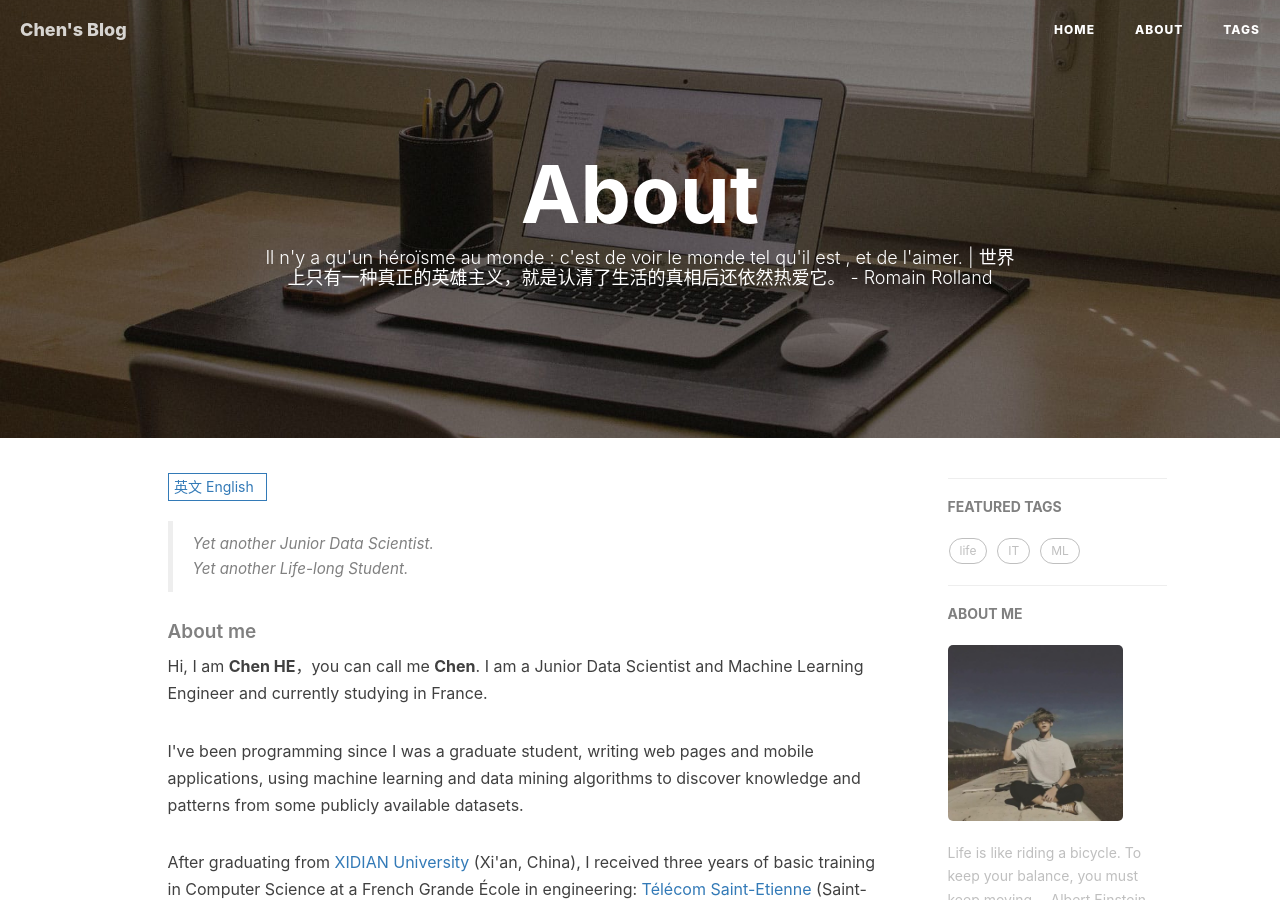
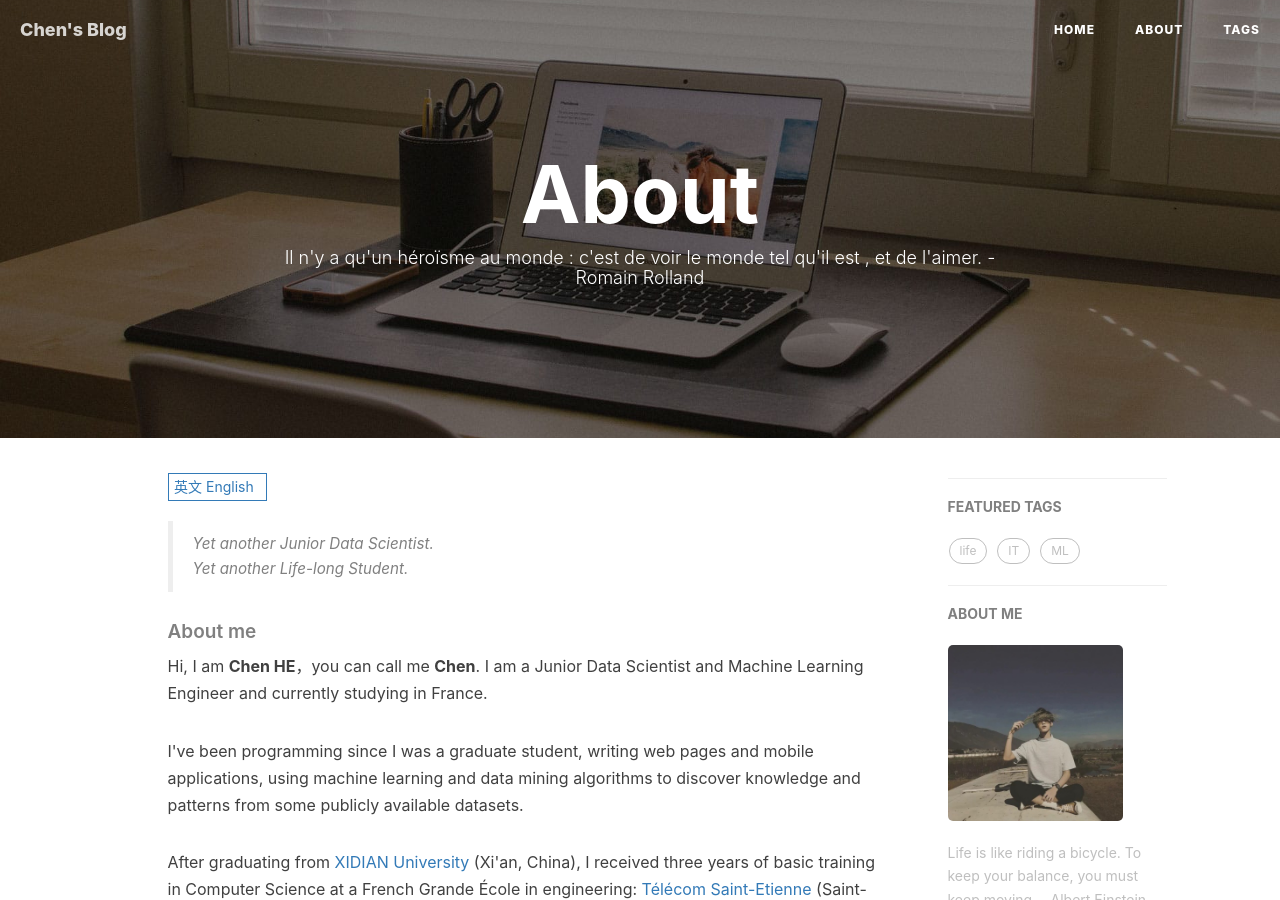
Before and after one commit to he-chen-95/he-chen-95.github.io, a Jekyll site: the page built from about.html, in a window 1280 px wide and 900 px high. Built offline with Jekyll 4.4.1, drawn with Linux system fonts in a browser that asks for light colours; nearby versions of some CDN libraries; comment, search, counter and statistics services are not loaded.

Commit message:
Update about.html

```diff
--- a/about.html
+++ b/about.html
@@ -1,7 +1,7 @@
 ---
 layout: page
 title: "About"
-description: "Il n'y a qu'un héroïsme au monde : c'est de voir le monde tel qu'il est , et de l'aimer. | 世界上只有一种真正的英雄主义，就是认清了生活的真相后还依然热爱它。 - Romain Rolland"
+description: "Il n'y a qu'un héroïsme au monde : c'est de voir le monde tel qu'il est , et de l'aimer. - Romain Rolland"
 header-img: "img/home-bg-o.jpg"
 ---
 
```
